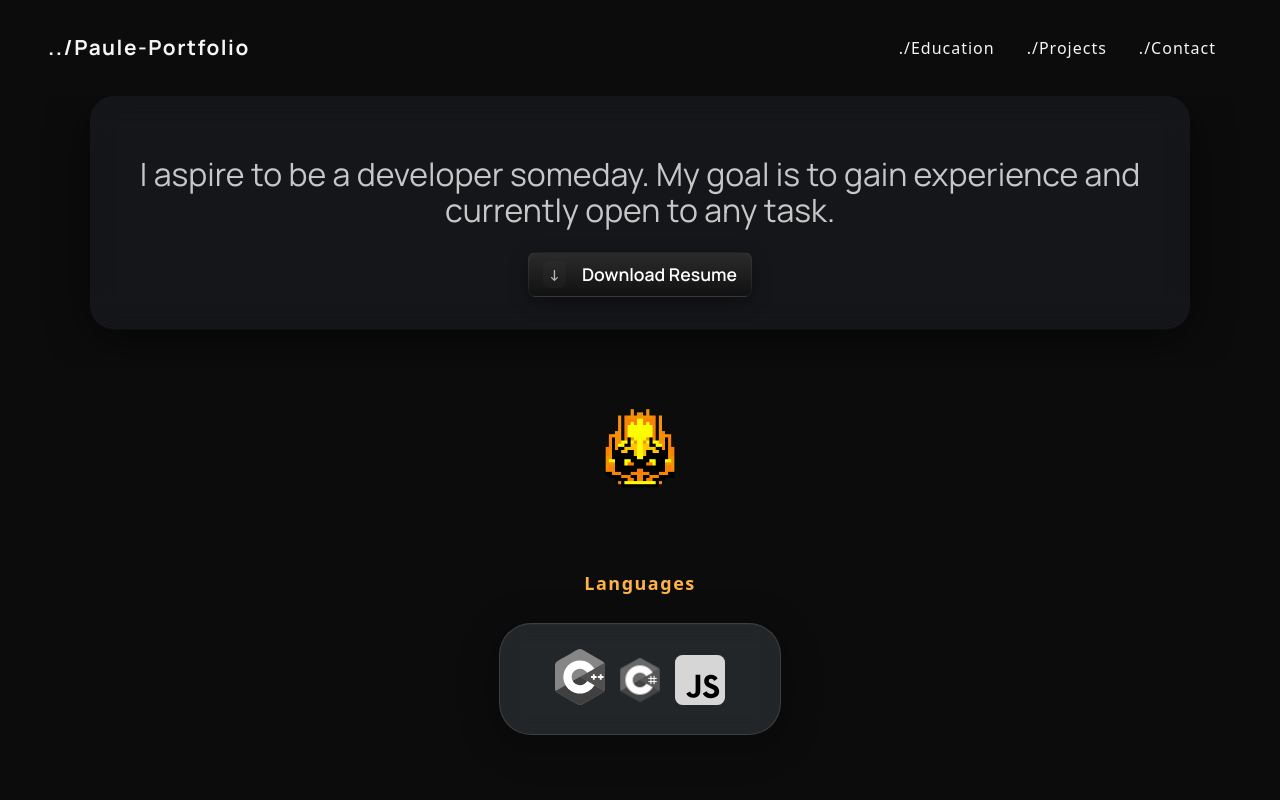
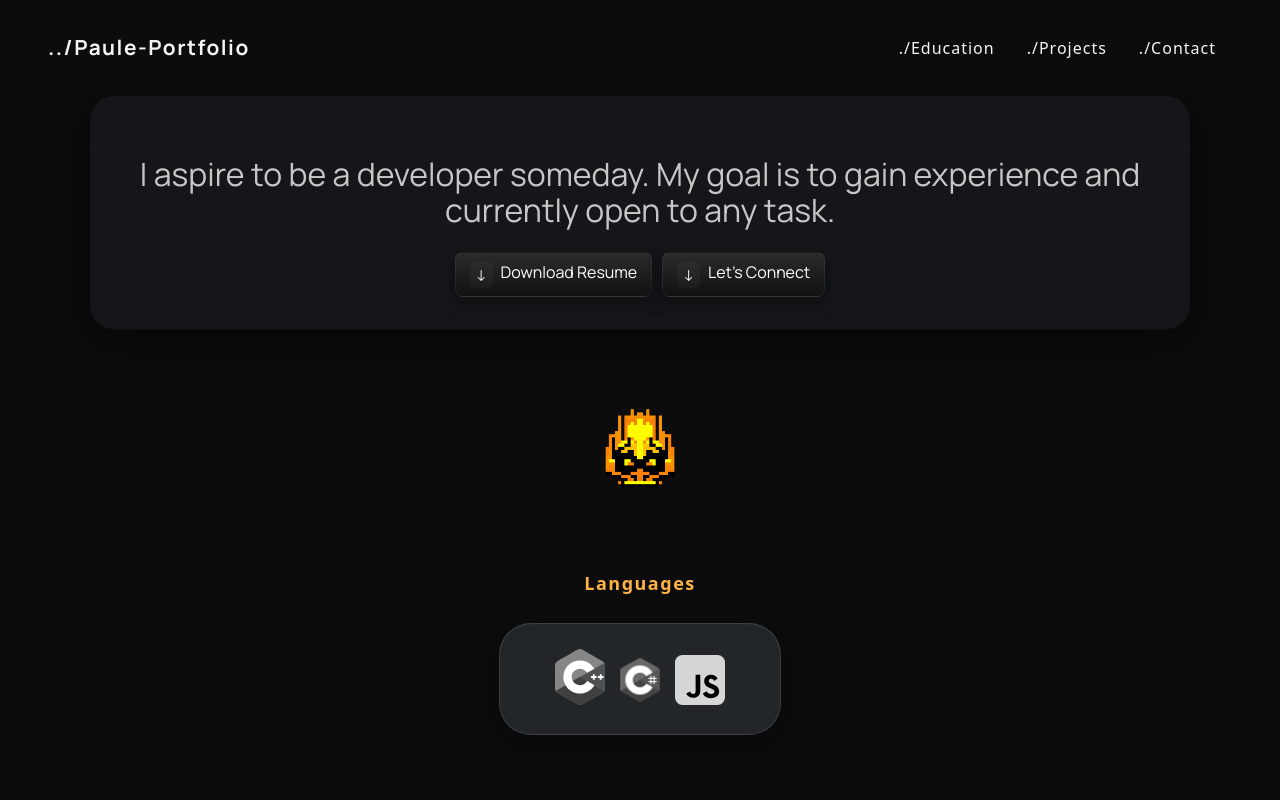
Before and after one commit to Macc-Mp/Myportfolio, a React (Vite) app in the folder Paule-Portfolio/: page / in a window 1280 px wide. Shown: the top 800 px of the page. Built offline with nearby package versions, Linux system fonts and the light colour scheme; a web font is replaced by a local one.

Commit message:
clean codes  2

```diff
--- a/Paule-Portfolio/src/components/Header.jsx
+++ b/Paule-Portfolio/src/components/Header.jsx
@@ -84,8 +84,13 @@ function Header() {
                     download="paule-resume.pdf"
                     >
                     Download Resume
-                </a>
+                   </a>
+                   <a href="" className="tab2">
+                    Let's Connect
+                   </a>
                 </div>
+
+
 
 
                 {/* Display the visit counter here */}
--- a/Paule-Portfolio/src/css/Education.css
+++ b/Paule-Portfolio/src/css/Education.css
@@ -138,7 +138,7 @@ h2 {
     border-radius: 8px;
     background: linear-gradient(180deg,#8b1e3f,#5a0f2a);
     border: 2px solid rgba(255,255,255,0.06);
-    box-shadow: 0 6px 18px rgba(0,0,0,0.6);
+
     display: inline-block;
 }
 
--- a/Paule-Portfolio/src/css/Header.css
+++ b/Paule-Portfolio/src/css/Header.css
@@ -73,37 +73,6 @@
     margin-bottom: 1.5rem;
 }
 
-.tab2 {
-    display: flex;
-    align-items: center;
-    gap: 8px;
-
-    color: #fff;
-    font-family: 'Manrope', sans-serif;
-    font-size: 1.1rem;
-    font-weight: 600;
-    padding: 0.7em 1.6em;
-    border-radius: 14px;
-    text-decoration: none;
-    box-shadow: 0 4px 16px rgba(0,0,0,0.18);
-    border: none;
-    transition: background 0.18s, transform 0.18s, box-shadow 0.18s;
-    cursor: pointer;
-    position: relative;
-}
-.tab2:hover, .tab2:focus {
-    background: linear-gradient(90deg, #414345 0%, #232526 100%);
-    transform: translateY(-2px) scale(1.04);
-    box-shadow: 0 8px 24px rgba(0,0,0,0.22);
-    color: var(--dim-white);
-}
-.tab2::before {
-    content: "↓";
-    font-size: 1.2em;
-    margin-right: 8px;
-    opacity: 0.7;
-}
-
 .video-bg {
     width: 100%;
     height: 320px;
@@ -118,16 +87,6 @@
     backface-visibility: hidden;
 }
 
-
-/* Ensure non-video children of .leftCard render above the video
-.leftCard > *:not(.video-bg) {
-    position: relative;
-    z-index: 1;
-} */
-
-/* Additional safe dim overlay in case filter isn't sufficient or you want a stronger veil.
-   The pseudo-element sits inside .intro (z-index:1) and above the video (z-index:-1) so
-   it darkens the video but remains beneath UI content. Adjust --intro-dim for strength. */
 .intro::before {
     content: "";
     position: absolute;
@@ -143,6 +102,3 @@
         justify-content:center;
         width: 100%;
 }
-
-
-/*end of intro.css */
--- a/Paule-Portfolio/src/css/ProjectsBody.css
+++ b/Paule-Portfolio/src/css/ProjectsBody.css
@@ -52,7 +52,7 @@
     -webkit-backdrop-filter: blur(12px) saturate(120%);
     backdrop-filter: blur(12px) saturate(120%);
     /* deeper shadow to lift the card from background */
-    box-shadow: 0 10px 40px rgba(0,0,0,0.65), inset 0 1px 0 rgba(255,255,255,0.02);
+
     display: flex;
     flex-direction: column;
     box-sizing: border-box;
@@ -64,7 +64,7 @@
 
 .project-card:hover {
     transform: translateY(-6px);
-    box-shadow: 0 18px 60px rgba(0,0,0,0.7), inset 0 1px 0 rgba(255,255,255,0.025);
+
     -webkit-backdrop-filter: blur(18px) saturate(140%);
     backdrop-filter: blur(18px) saturate(140%);
 }
@@ -88,7 +88,7 @@
     -webkit-backdrop-filter: blur(12px) saturate(120%);
     backdrop-filter: blur(12px) saturate(120%);
     /* deeper shadow to lift the card from background */
-    box-shadow: 0 10px 40px rgba(0,0,0,0.65), inset 0 1px 0 rgba(255,255,255,0.02);
+
 
 }
 
@@ -159,8 +159,7 @@
 
 .view-button {
     display: inline-block;
-    background-color: rgba(255,255,255,0.06);
-    color: var(--Neutral-White, #fff);
+    background-color: rgba(114, 155, 104, 0.06);
     color: var(--Neutral-White, #fff);
     font-family: "Space Mono", monospace;
     font-size: 13px;
--- a/Paule-Portfolio/src/css/ResumeReader.css
+++ b/Paule-Portfolio/src/css/ResumeReader.css
@@ -44,6 +44,7 @@
     display: inline-flex;
     align-items: left;
     gap: 8px;
+    margin: 0 5px 0 5px;
     padding: 8px 14px;
     background: linear-gradient(180deg,#2b2b2b,#111);
     color: #fff;
--- a/Paule-Portfolio/src/css/Skills.css
+++ b/Paule-Portfolio/src/css/Skills.css
@@ -19,9 +19,6 @@
     padding: 20px 50px 20px 50px;
     border-radius: 2rem;
 }
-
-/* Removed project-specific rules from this file to avoid conflicts with ProjectsBody.css.
-    Projects styling now lives in src/css/ProjectsBody.css. */
 
 .tech-icons {
     filter: grayscale(1);
```
